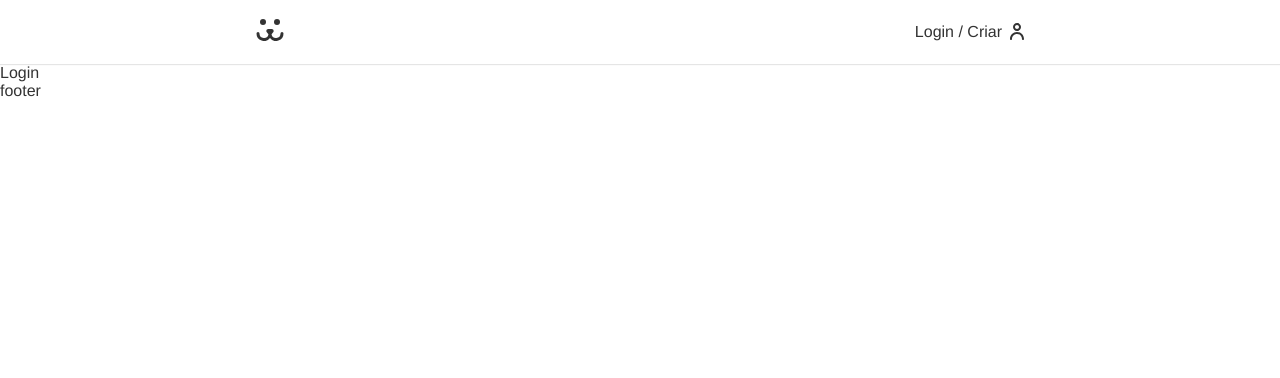
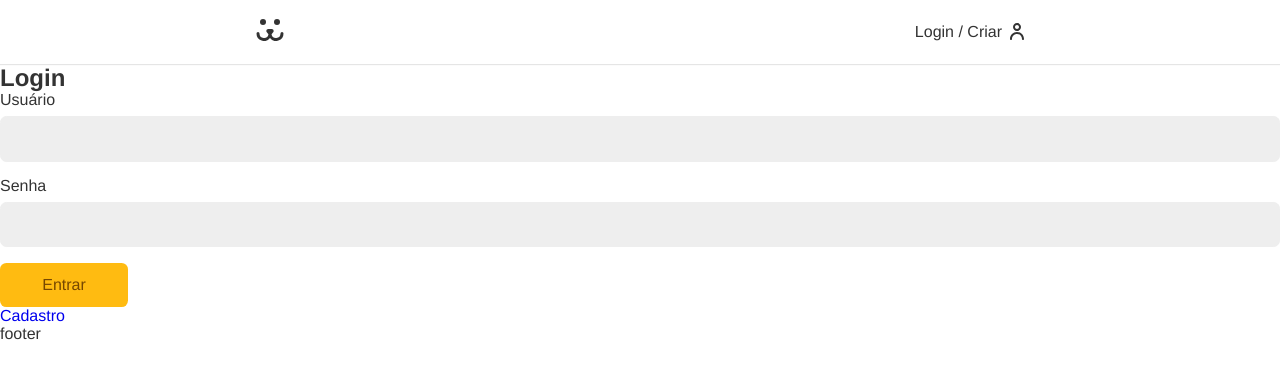
Before and after one commit to niltonxp/react-origamid-dogs, a React (Create React App) app: page /login in a window 1280 px wide. Shown: the top 378 px of the page. Built offline with nearby package versions, Linux system fonts and the light colour scheme.

Commit message:
adicionando useForm

```diff
--- a/src/App.js
+++ b/src/App.js
@@ -15,7 +15,7 @@
         <Header />
         <Routes>
           <Route path="/" element={<Home />} />
-          <Route path="/login" element={<Login />} />
+          <Route path="/login/*" element={<Login />} />
         </Routes>
         <Footer />
       </BrowserRouter>
--- /dev/null
+++ b/src/Components/Forms/Button.js
@@ -0,0 +1,12 @@
+import React from "react";
+import styles from "./Button.module.css";
+
+const Button = ({ children, ...props }) => {
+  return (
+    <button {...props} className={styles.button}>
+      {children}
+    </button>
+  );
+};
+
+export default Button;
--- /dev/null
+++ b/src/Components/Forms/Button.module.css
@@ -0,0 +1,24 @@
+.button {
+  font-size: 1rem;
+  font-family: var(--type-first);
+  cursor: pointer;
+  border: none;
+  border-radius: 0.4rem;
+  background: #fb1;
+  color: #764701;
+  min-width: 8rem;
+  padding: 0.8rem 1.2rem;
+  box-sizing: border-box;
+  transition: 0.1s;
+}
+
+.button:hover,
+.button:focus {
+  outline: none;
+  box-shadow: 0 0 0 3px #fea, 0 0 0 4px #fb1;
+}
+
+.button:disabled {
+  opacity: 0.5;
+  cursor: wait;
+}
--- /dev/null
+++ b/src/Components/Forms/Input.js
@@ -0,0 +1,26 @@
+import React from "react";
+import styles from "./Input.module.css";
+
+const Input = (props) => {
+  const { label, type = "text", name, value, onChange, error, onBlur } = props;
+
+  return (
+    <div className={styles.wrapper}>
+      <label htmlFor={name} className={styles.label}>
+        {label}
+      </label>
+      <input
+        id={name}
+        name={name}
+        type={type}
+        className={styles.input}
+        value={value}
+        onChange={onChange}
+        onBlur={onBlur}
+      />
+      {error && <p className={styles.error}>{error}</p>}
+    </div>
+  );
+};
+
+export default Input;
--- /dev/null
+++ b/src/Components/Forms/Input.module.css
@@ -0,0 +1,35 @@
+.wrapper {
+  margin-bottom: 1rem;
+}
+
+.input {
+  border: 1px solid #eee;
+  display: block;
+  width: 100%;
+  font-size: 1rem;
+  padding: 0.8rem;
+  border-radius: 0.4rem;
+  background: #eee;
+  transition: 0.2s;
+}
+
+.input:hover,
+.input:focus {
+  outline: none;
+  border-color: #fb1;
+  background: white;
+  box-shadow: 0 0 0 3px #fea;
+}
+
+.label {
+  display: block;
+  font-size: 1rem;
+  line-height: 1;
+  padding-bottom: 0.5rem;
+}
+
+.error {
+  color: #f31;
+  font-size: 0.875rem;
+  margin-top: 0.25rem;
+}
--- a/src/Components/Login/Login.js
+++ b/src/Components/Login/Login.js
@@ -1,9 +1,20 @@
 import React from 'react'
+import { Route, Routes } from 'react-router-dom'
+
+import LoginForm from './LoginForm'
+import LoginCreate from './LoginCreate'
+import LoginPasswordLost from './LoginPasswordLost'
+import LoginPasswordReset from './LoginPasswordReset'
 
 const Login = () => {
   return (
     <div>
-      Login
+      <Routes>
+        <Route path="/" element={<LoginForm />} />
+        <Route path="create" element={<LoginCreate />} />
+        <Route path="forget-password" element={<LoginPasswordLost />} />
+        <Route path="reset-password" element={<LoginPasswordReset />} />
+      </Routes>
     </div>
   )
 }
--- /dev/null
+++ b/src/Components/Login/LoginCreate.js
@@ -0,0 +1,11 @@
+import React from 'react'
+
+const LoginCreate = () => {
+  return (
+    <div>
+      create
+    </div>
+  )
+}
+
+export default LoginCreate
--- /dev/null
+++ b/src/Components/Login/LoginForm.js
@@ -0,0 +1,49 @@
+import React from "react";
+import { Link } from "react-router-dom";
+
+import Button from "../Forms/Button";
+import Input from "../Forms/Input";
+
+import useForm from "../../Hooks/useForm";
+
+const LoginForm = () => {
+  const username = useForm();
+  const password = useForm();
+
+  const handleSubmit = (event) => {
+    event.preventDefault();
+
+    if (username.validate() && password.validate()) {
+      fetch("https://dogsapi.origamid.dev/json/jwt-auth/v1/token", {
+        method: "POST",
+        headers: {
+          "Content-Type": "application/json",
+        },
+        body: JSON.stringify(),
+      })
+        .then((res) => {
+          return res.json();
+        })
+        .then((json) => {
+          console.log("json", json);
+        });
+    }
+  };
+
+  return (
+    <section>
+      <h1>Login</h1>
+
+      <form action="" onSubmit={handleSubmit}>
+        <Input label="Usuário" name="username" {...username} />
+        <Input label="Senha" type="password" name="password" {...password} />
+
+        <Button>Entrar</Button>
+      </form>
+
+      <Link to="/login/create">Cadastro</Link>
+    </section>
+  );
+};
+
+export default LoginForm;
--- /dev/null
+++ b/src/Components/Login/LoginPasswordLost.js
@@ -0,0 +1,11 @@
+import React from 'react'
+
+const LoginPasswordLost = () => {
+  return (
+    <div>
+      lost
+    </div>
+  )
+}
+
+export default LoginPasswordLost
--- /dev/null
+++ b/src/Components/Login/LoginPasswordReset.js
@@ -0,0 +1,11 @@
+import React from 'react'
+
+const LoginPasswordReset = () => {
+  return (
+    <div>
+      reset
+    </div>
+  )
+}
+
+export default LoginPasswordReset
--- /dev/null
+++ b/src/Hooks/useForm.js
@@ -0,0 +1,45 @@
+import React from "react";
+
+const types = {
+  email: {
+    regex: /^(([^<>()[\]\\.,;:\s@"]+(\.[^<>()[\]\\.,;:\s@"]+)*)|(".+"))@((\[[0-9]{1,3}\.[0-9]{1,3}\.[0-9]{1,3}\.[0-9]{1,3}\])|(([a-zA-Z\-0-9]+\.)+[a-zA-Z]{2,}))$/,
+    message: "Preencha um email válido",
+  },
+};
+
+const useForm = (type) => {
+  const [value, setValue] = React.useState("");
+  const [error, setError] = React.useState(null);
+
+  function onChange({ target }) {
+    if (error) validate(target.value);
+    console.log("target.value", target.value);
+
+    setValue(target.value);
+  }
+
+  const validate = (value) => {
+    if (type === false) return true;
+    if (value.length === 0) {
+      setError("Preencha um valor");
+      return false;
+    } else if (types[type] && !types[type].regex.test(value)) {
+      setError(types[type].message);
+      return false;
+    } else {
+      setError(null);
+      return true;
+    }
+  };
+
+  return {
+    value,
+    error,
+    setValue,
+    onChange,
+    validate: () => validate(value),
+    onBlur: () => validate(value),
+  };
+};
+
+export default useForm;
```
Also changed, not shown: 1 other file (tests, documents, lock files or other folders).
